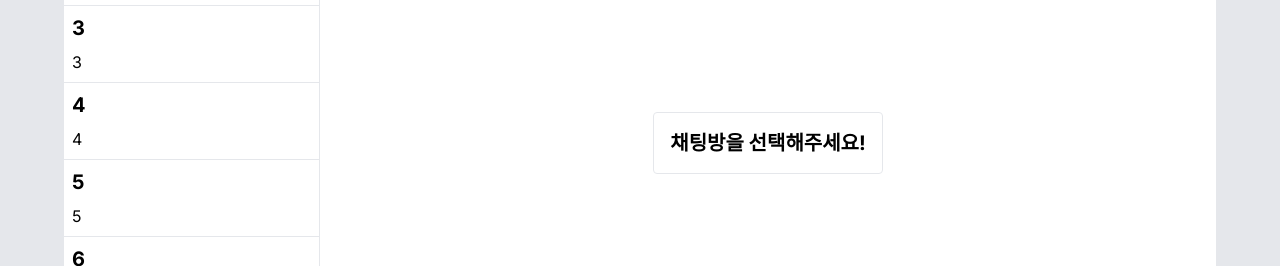
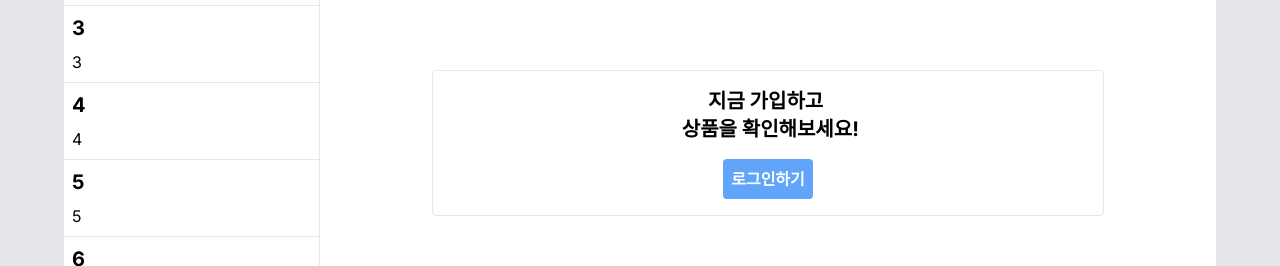
Before and after one commit to Team-Furry-Friend/furry-friend-frontend, a Next.js app: page /chats in a window 1280 px wide. Shown: the part 289-555 px from the top of the page. Built offline with nearby package versions, Linux system fonts and the light colour scheme; no server answers.

Commit message:
add auth ui in chat page

```diff
--- a/src/app/(main)/chats/[chatRoomId]/page.tsx
+++ b/src/app/(main)/chats/[chatRoomId]/page.tsx
@@ -12,7 +12,7 @@ const Page = async ({ params }: { params: { chatRoomId: string } }) => {
 
   if (!at || !rt) {
     return (
-      <div className='center h-full flex justify-center items-center'>
+      <div className='w-full center h-full flex justify-center items-center'>
         <div className='max-w-2xl border rounded flex flex-col items-center gap-4 p-4 w-full'>
           <p className='font-bold text-xl text-center'>
             로그인 후 이용해주세요!
@@ -36,7 +36,7 @@ const Page = async ({ params }: { params: { chatRoomId: string } }) => {
   }
 
   return (
-    <div className='h-full flex flex-col'>
+    <div className='w-full h-full flex flex-col'>
       <div className='flex justify-between p-2 md:p-4 border-b'>
         <h2 className='font-bold'>{params.chatRoomId}</h2>
 
--- a/src/app/(main)/chats/layout.tsx
+++ b/src/app/(main)/chats/layout.tsx
@@ -23,7 +23,9 @@ const Layout = ({ children }: { children: ReactNode }) => {
           </Suspense>
         </div>
 
-        <div className='w-full md:w-[calc(100%-256px)]'>{children}</div>
+        <div className='w-full md:w-[calc(100%-256px)] flex justify-center'>
+          {children}
+        </div>
       </div>
     </div>
   );
--- a/src/app/(main)/chats/page.tsx
+++ b/src/app/(main)/chats/page.tsx
@@ -1,4 +1,21 @@
+import { cookies } from 'next/headers';
+import Auth from '@/components/layouts/Auth';
+import { auth } from '@/libs/api';
+
 const Page = async () => {
+  const cookieStore = cookies();
+  const at = cookieStore.get('access_token')?.value;
+
+  if (!at) {
+    return <Auth />;
+  }
+
+  const tokenResponse = await auth.getToken(at);
+
+  if (tokenResponse.status !== 'success') {
+    return <Auth />;
+  }
+
   return (
     <div className='h-full flex justify-center items-center'>
       <div className='max-w-2xl border p-4 rounded'>
```
